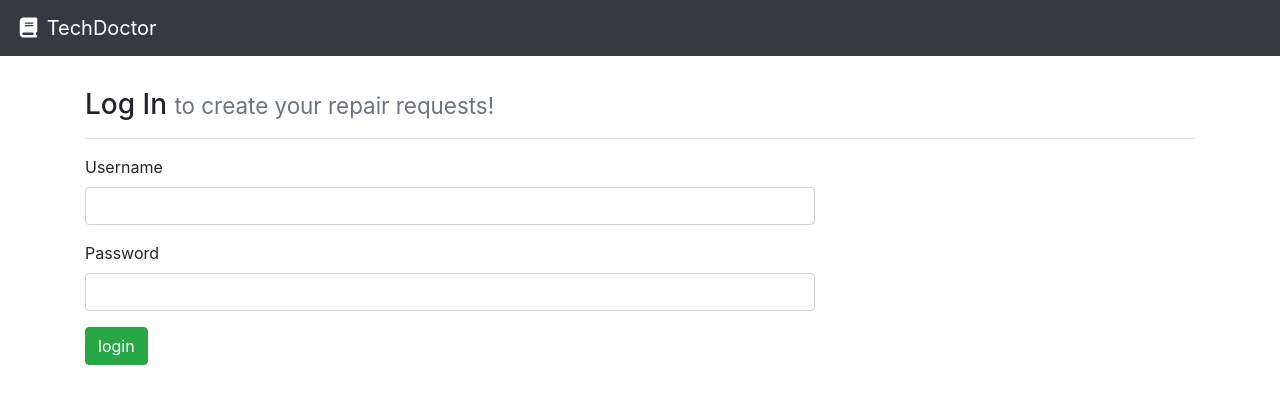
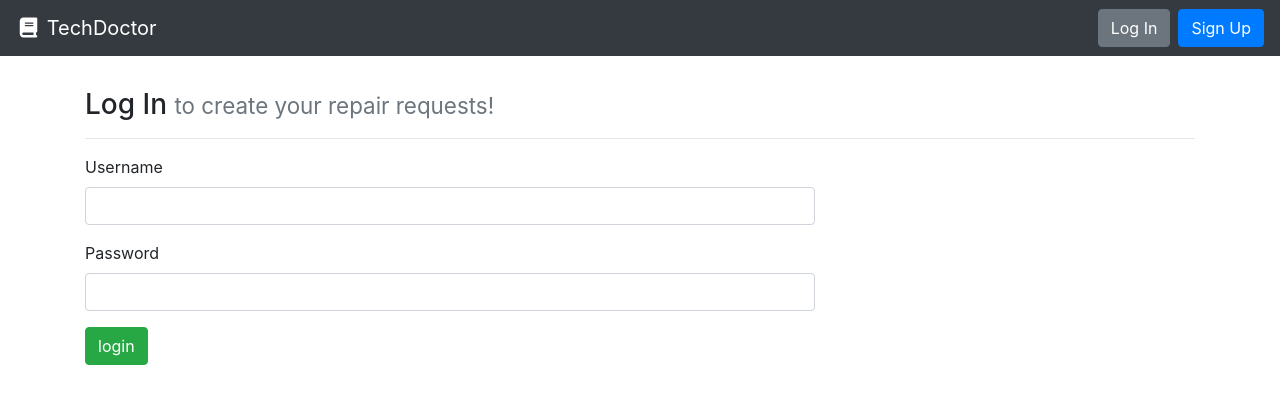
Before and after one commit to SamuelFolledo/TechDoctorInventory, a Django app: page /accounts/login/ in a window 1280 px wide. Shown: the top 404 px of the page. Run offline with Django 3.2, Linux system fonts and the light colour scheme; some libraries are stand-ins or nearby versions.

Commit message:
[add] authentication now fully works [add] navbar in base.html now shows the username, logout, and create repair request button.

```diff
--- a/mysite/templates/base.html
+++ b/mysite/templates/base.html
@@ -14,7 +14,14 @@
       <form class="form-inline ml-auto">
 
 
-
+        {% if user.is_authenticated %}
+          <div class="text-white">Hello, <strong>{{user.username}}</strong>!</div>
+          <a href="/wiki/create" class="btn btn-success ml-4">New Repair Request</a>
+          <a href="{% url 'logout' %}" class="btn btn-danger ml-2">Log Out</a>
+        {% else %}
+          <a href="{% url 'login' %}" class="btn btn-secondary ml-2">Log In</a>
+          <a href="/accounts/signup" class="btn btn-primary ml-2">Sign Up</a>
+        {% endif %}
 
 
       </form>
```
